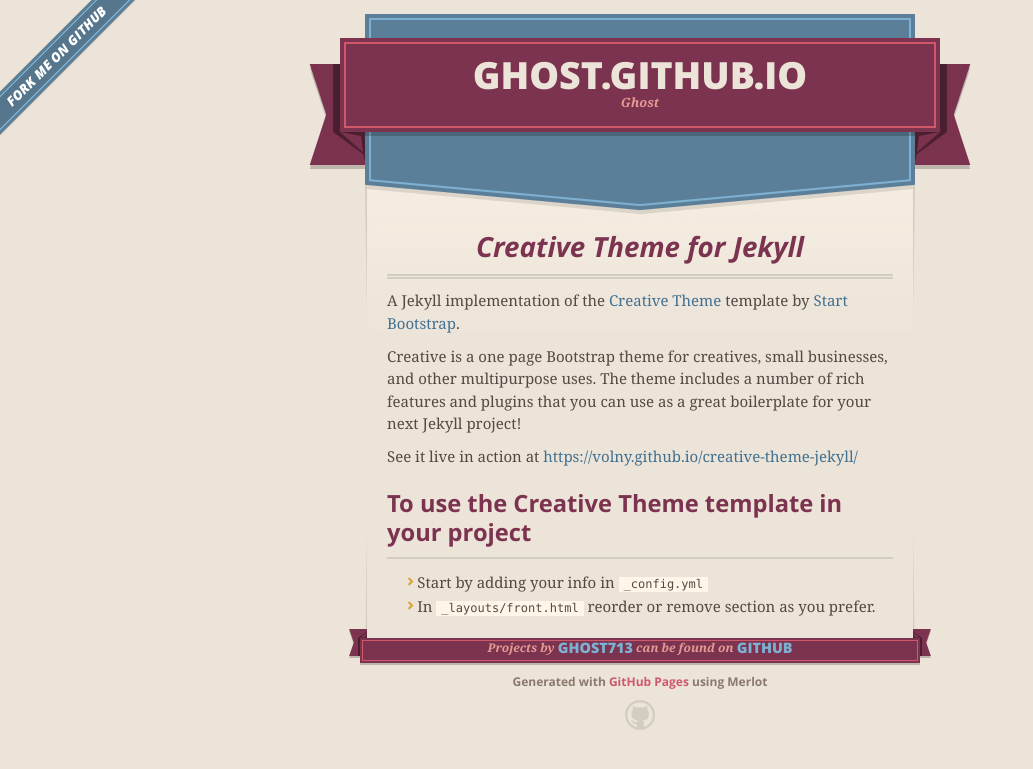
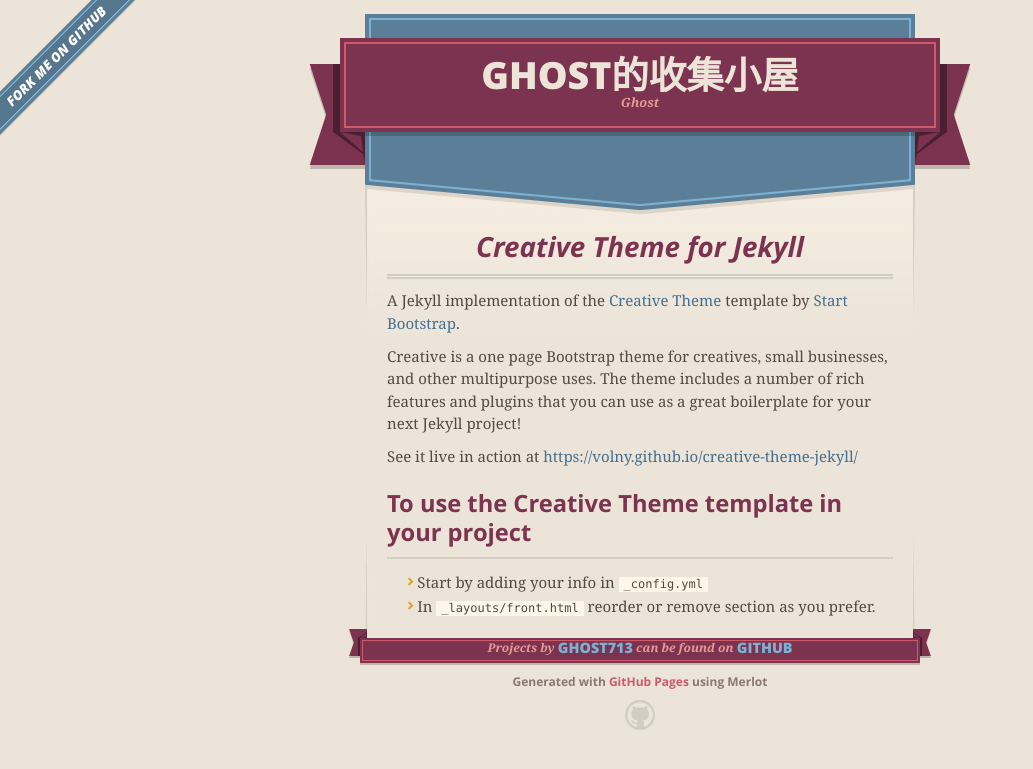
Before and after one commit to ghost713/ghost713.github.io, a Jekyll site: the page index.html, which Jekyll copies as it is, in a window 1280 px wide. Shown: the top 769 px of the page, without its empty margins (0-1033 px from the left). Built offline with Jekyll 4.4.1, drawn with Linux system fonts in a browser that asks for light colours; nearby versions of some CDN libraries.

Commit message:
Replace master branch with page content via GitHub

```diff
--- a/index.html
+++ b/index.html
@@ -17,7 +17,7 @@
         $('#main_content').headsmart()
       })
     </script>
-    <title>Ghost.GitHub.io by ghost713</title>
+    <title>Ghost的收集小屋 by ghost713</title>
   </head>
 
   <body>
@@ -27,7 +27,7 @@
       <header>
         <span class="ribbon-outer">
           <span class="ribbon-inner">
-            <h1>Ghost.GitHub.io</h1>
+            <h1>Ghost的收集小屋</h1>
             <h2>Ghost</h2>
           </span>
           <span class="left-tail"></span>
--- a/params.json
+++ b/params.json
@@ -1 +1 @@
-{"name":"Ghost.GitHub.io","tagline":"Ghost","body":"# Creative Theme for Jekyll\r\n\r\nA Jekyll implementation of the [Creative Theme](http://startbootstrap.com/template-overviews/creative/) template by [Start Bootstrap](http://startbootstrap.com).\r\n\r\nCreative is a one page Bootstrap theme for creatives, small businesses, and other multipurpose uses.\r\nThe theme includes a number of rich features and plugins that you can use as a great boilerplate for your next Jekyll project! \r\n\r\nSee it live in action at <https://volny.github.io/creative-theme-jekyll/>\r\n\r\n## To use the Creative Theme template in your project\r\n\r\n- Start by adding your info in `_config.yml`\r\n- In `_layouts/front.html` reorder or remove section as you prefer.\r\n\r\n","google":"","note":"Don't delete this file! It's used internally to help with page regeneration."}
+{"name":"Ghost的收集小屋","tagline":"Ghost","body":"# Creative Theme for Jekyll\r\n\r\nA Jekyll implementation of the [Creative Theme](http://startbootstrap.com/template-overviews/creative/) template by [Start Bootstrap](http://startbootstrap.com).\r\n\r\nCreative is a one page Bootstrap theme for creatives, small businesses, and other multipurpose uses.\r\nThe theme includes a number of rich features and plugins that you can use as a great boilerplate for your next Jekyll project! \r\n\r\nSee it live in action at <https://volny.github.io/creative-theme-jekyll/>\r\n\r\n## To use the Creative Theme template in your project\r\n\r\n- Start by adding your info in `_config.yml`\r\n- In `_layouts/front.html` reorder or remove section as you prefer.\r\n\r\n","google":"","note":"Don't delete this file! It's used internally to help with page regeneration."}
```
